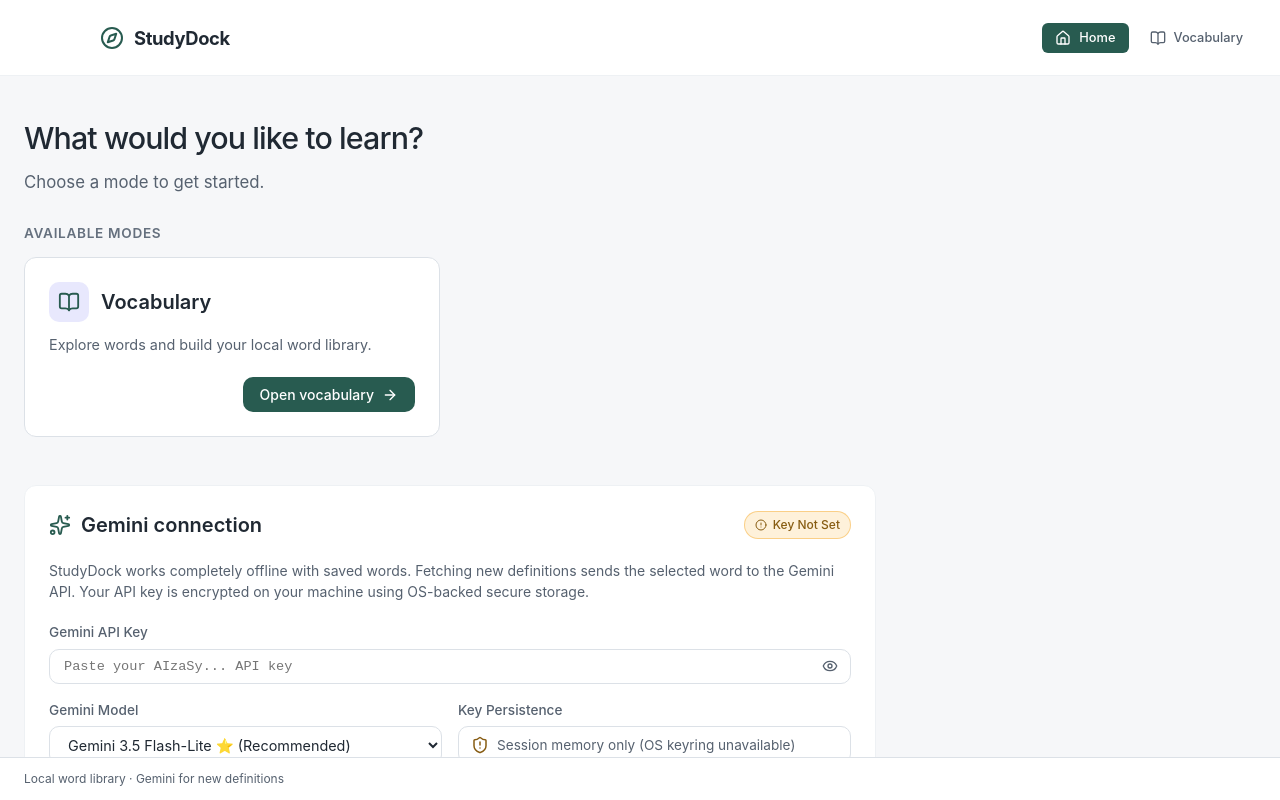
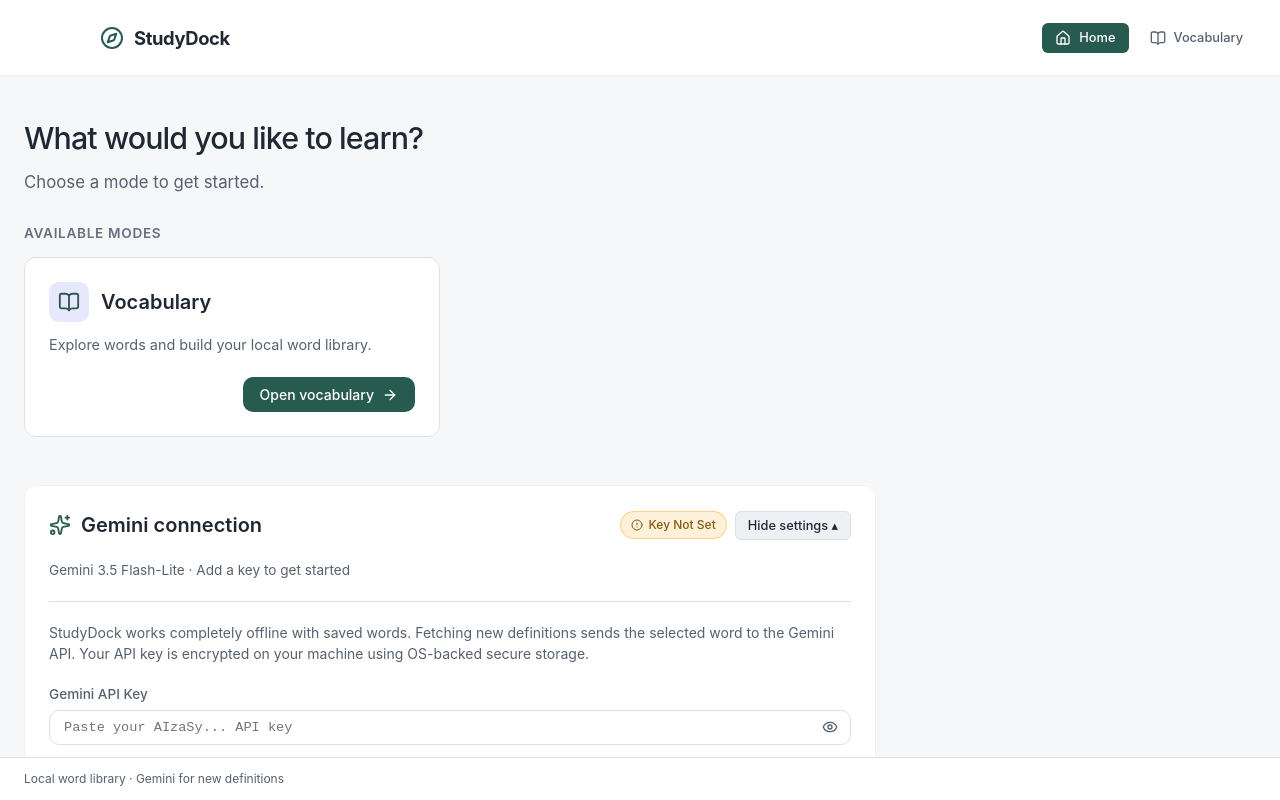
Before and after one commit to phillippree/studydock, a React (Vite) app: page / in a window 1280 px wide. Built offline with nearby package versions, Linux system fonts and the light colour scheme.

Commit message:
add collapsible window for gemini

```diff
--- a/src/renderer/shell/LandingPage.tsx
+++ b/src/renderer/shell/LandingPage.tsx
@@ -1,4 +1,4 @@
-import React, { useState, useEffect } from 'react';
+import React, { useState, useEffect, useRef } from 'react';
 import { getAllRegisteredModes } from './modeRegistry';
 import {
   BookOpen,
@@ -23,6 +23,8 @@ interface LandingPageProps {
 
 export const LandingPage: React.FC<LandingPageProps> = ({ onOpenMode }) => {
   const modes = getAllRegisteredModes();
+  const [settingsExpanded, setSettingsExpanded] = useState(true);
+  const settingsInitialized = useRef(false);
   const [settings, setSettings] = useState<GeminiSettings | null>(null);
   const [keyInput, setKeyInput] = useState('');
   const [showKey, setShowKey] = useState(false);
@@ -52,6 +54,10 @@ export const LandingPage: React.FC<LandingPageProps> = ({ onOpenMode }) => {
       if (window.studydockBridge) {
         const s = await window.studydockBridge.getSettings();
         setSettings(s);
+        if (!settingsInitialized.current || !s.hasKey) {
+          setSettingsExpanded(!s.hasKey);
+          settingsInitialized.current = true;
+        }
         setSelectedModel(s.model || DEFAULT_GEMINI_MODEL);
         setSessionOnly(s.isSessionOnly);
       }
@@ -224,7 +230,7 @@ export const LandingPage: React.FC<LandingPageProps> = ({ onOpenMode }) => {
 
       {/* Gemini Connection & Settings Section */}
       <div className="card" style={{ background: 'var(--bg-secondary)', borderColor: 'var(--border-subtle)' }}>
-        <div style={{ display: 'flex', alignItems: 'center', justifyContent: 'space-between', marginBottom: '20px' }}>
+        <div style={{ display: 'flex', alignItems: 'center', justifyContent: 'space-between', gap: '12px', flexWrap: 'wrap', marginBottom: settingsExpanded ? '20px' : '6px' }}>
           <div style={{ display: 'flex', alignItems: 'center', gap: '10px' }}>
             <Sparkles size={22} color="var(--accent-primary)" />
             <h2 style={{ fontSize: '1.25rem', fontWeight: 600 }}>Gemini connection</h2>
@@ -242,9 +248,17 @@ export const LandingPage: React.FC<LandingPageProps> = ({ onOpenMode }) => {
                 Key Not Set
               </span>
             )}
+            <button type="button" className="btn btn-secondary btn-sm" aria-expanded={settingsExpanded} aria-controls="gemini-settings-panel" onClick={() => setSettingsExpanded(open => !open)}>
+              {settingsExpanded ? 'Hide settings ▴' : 'Edit settings ▾'}
+            </button>
           </div>
         </div>
 
+        <p className="gemini-summary">
+          {modelOptions.find(model => model.id === selectedModel)?.name || selectedModel}
+          {' · '}{settings?.hasKey ? (settings.isSessionOnly ? 'Session only' : 'Encrypted on this device') : 'Add a key to get started'}
+        </p>
+        <div id="gemini-settings-panel" hidden={!settingsExpanded}>
         <p style={{ fontSize: '0.875rem', color: 'var(--text-muted)', marginBottom: '20px', lineHeight: 1.5 }}>
           StudyDock works completely offline with saved words. Fetching new definitions sends the selected word to the Gemini API. Your API key is encrypted on your machine using OS-backed secure storage.
         </p>
@@ -421,6 +435,7 @@ export const LandingPage: React.FC<LandingPageProps> = ({ onOpenMode }) => {
             <div style={{ opacity: 0.9 }}>{testResult.message}</div>
           </div>
         )}
+        </div>
       </div>
     </div>
   );
--- a/src/renderer/styles/global.css
+++ b/src/renderer/styles/global.css
@@ -380,3 +380,7 @@ html, body, #root {
  :root { --bg-primary:#16191e; --bg-secondary:#20242b; --bg-tertiary:#2a3039; --bg-elevated:#2a3039; --bg-card:#20242b; --bg-card-hover:#2a3039; --bg-input:#20242b; --border-subtle:#3a424d; --border-default:#3a424d; --text-primary:#edf0f4; --text-secondary:#b4bdc8; --text-muted:#b4bdc8; --text-dim:#a3adba; --accent-primary:#8ed4ba; --accent-primary-hover:#a3dfc9; --success-text:#8ed4ba; --info-text:#8ed4ba; --warning-text:#efd08b; --error-text:#ffa2a2; }
  .btn-primary { color:#122b23; }
 }
+
+.gemini-summary { color: var(--text-secondary); font-size: 0.85rem; margin-top: 6px; }
+#gemini-settings-panel:not([hidden]) { margin-top: 20px; padding-top: 20px; border-top: 1px solid var(--border-default); }
+#gemini-settings-panel[hidden] { display: none; }
```
Also changed, not shown: 1 other file (tests, documents, lock files or other folders).
